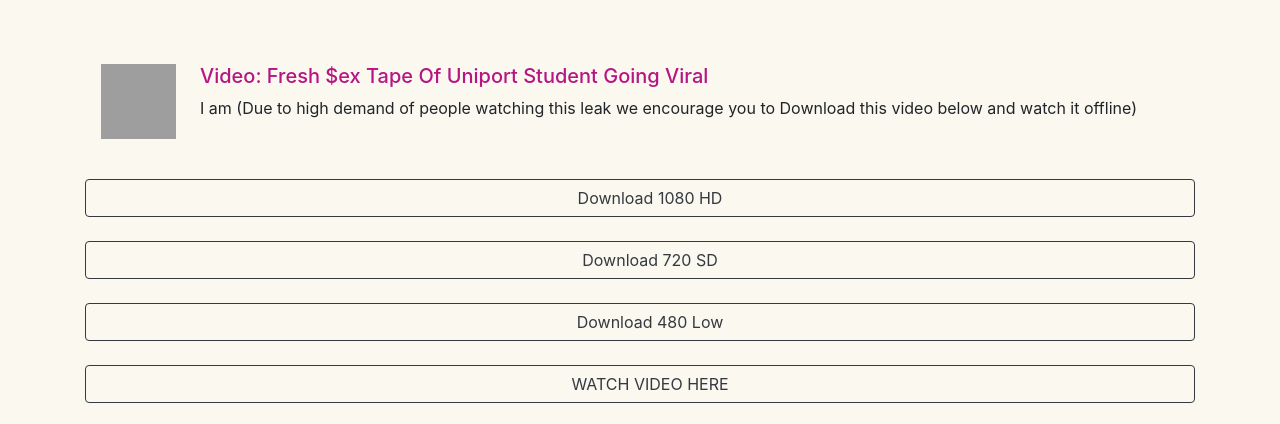
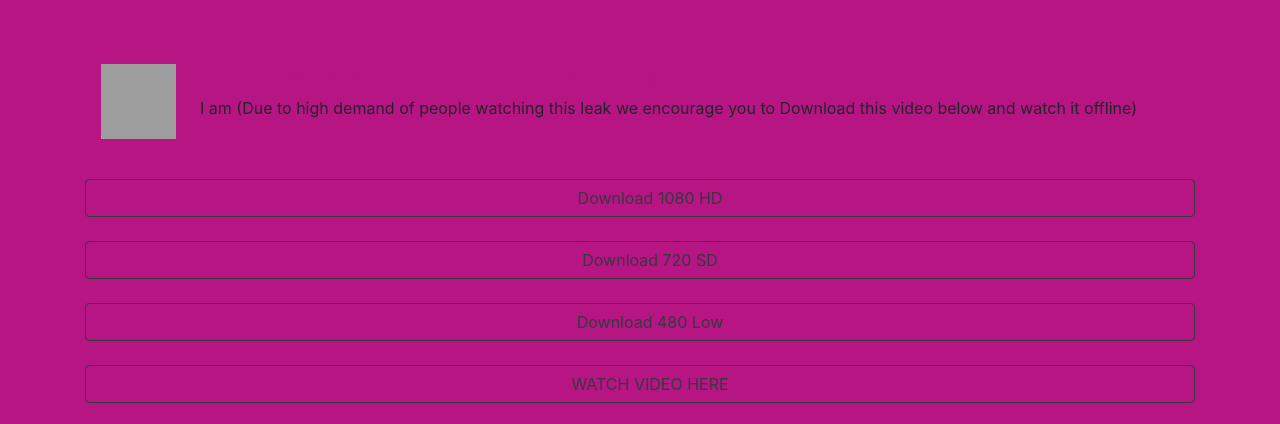
Before and after one commit to xxxvideox/xxxvideox.github.io, a plain HTML site: page index.html in a window 1280 px wide. Shown: the top 424 px of the page. Drawn offline with nearby package versions, Linux system fonts and the light colour scheme; grey boxes are pictures that could not be loaded.

Commit message:
Update index.html

```diff
--- a/index.html
+++ b/index.html
@@ -27,7 +27,7 @@
      <title>Links - Video: Fresh $ex Tape Of Uniport Student Going Viral</title>
      <style>
        body{
-         background-color: #faf8ef;
+         background-color: #b61583;
        }
        h5{
              color: #b61583;
```
